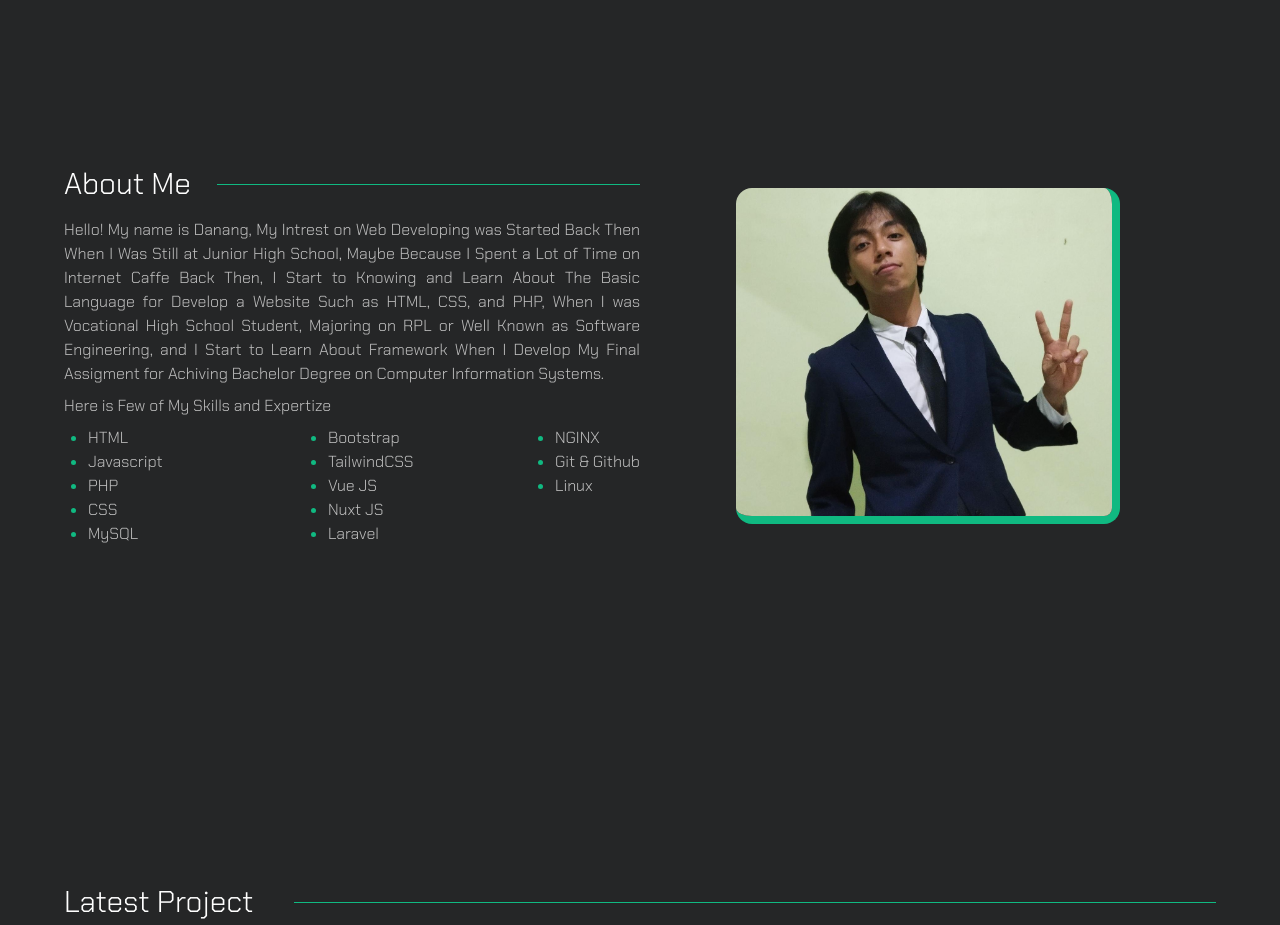
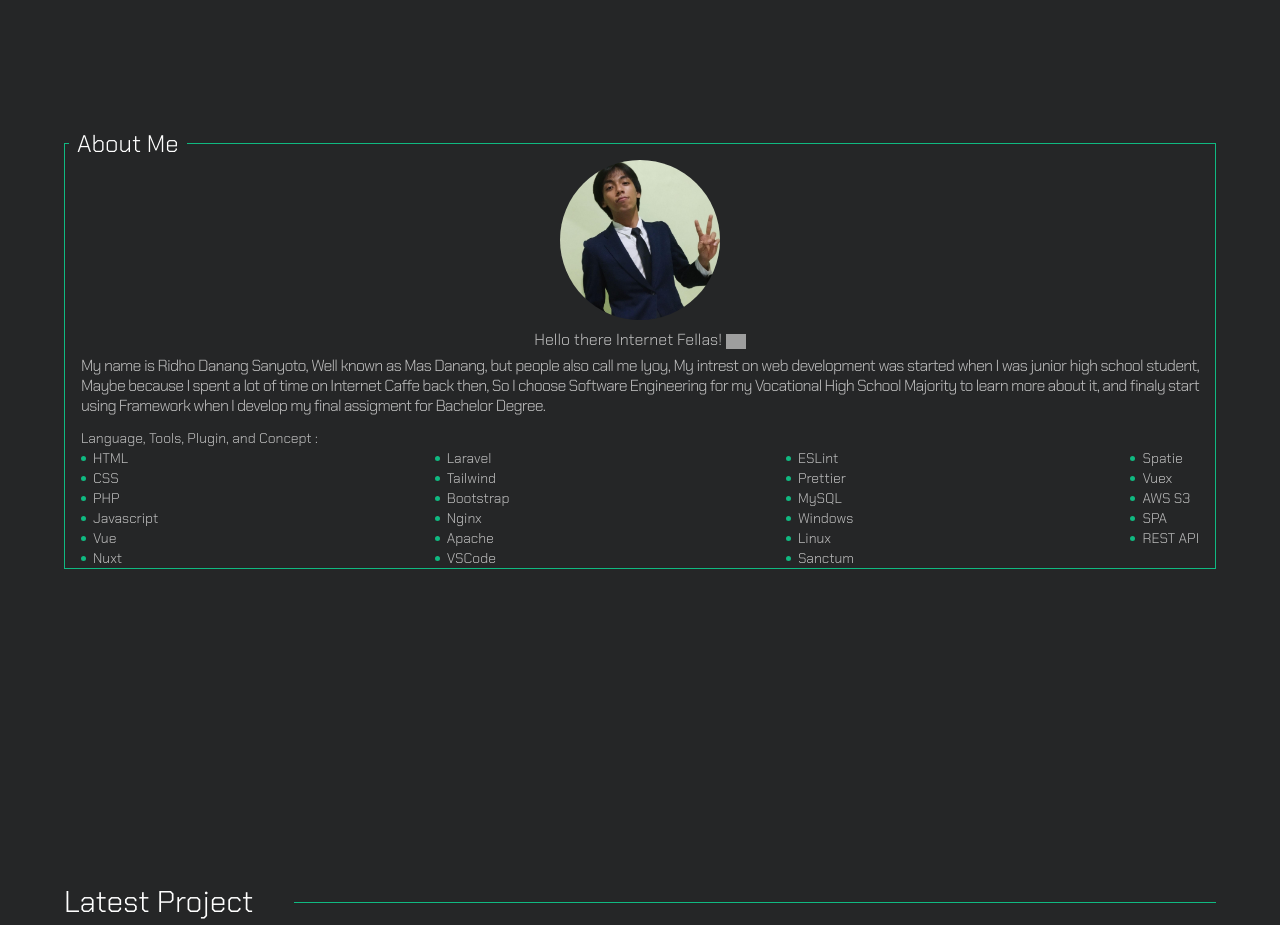
Before and after one commit to rdanang-dev/hi-danang.github.io, a Vue app: page / in a window 1280 px wide. Shown: the part 920-1845 px from the top of the page. Built offline with nearby package versions, Linux system fonts and the light colour scheme; grey boxes are pictures that could not be loaded; what vue-typer would draw is missing.

Commit message:
finish about me for home, add font awesome and remove mdi icons

```diff
--- a/package.json
+++ b/package.json
@@ -9,9 +9,12 @@
     "deploy": "sh deploy.sh"
   },
   "dependencies": {
+    "@fortawesome/fontawesome-svg-core": "^1.2.36",
+    "@fortawesome/free-brands-svg-icons": "^5.15.4",
+    "@fortawesome/free-regular-svg-icons": "^5.15.4",
+    "@fortawesome/free-solid-svg-icons": "^5.15.4",
     "core-js": "^3.6.5",
     "vue": "^2.6.11",
-    "vue-material-design-icons": "^4.12.1",
     "vue-router": "^3.2.0",
     "vue-scrollto": "^2.20.0",
     "vue-typer": "^1.2.0",
--- a/src/assets/css/index.css
+++ b/src/assets/css/index.css
@@ -5,7 +5,7 @@
 @layer base {
   @font-face {
       font-family: "ChakraPetch";
-      font-weight: 400;
+      font-weight: 500;
       src: url(../fonts/ChakraPetch-Light.ttf);
     }
 }
--- a/src/components/About.vue
+++ b/src/components/About.vue
@@ -1,100 +1,128 @@
 <template>
   <div class="flex w-full min-h-screen items-center">
-    <div class="flex flex-col-reverse lg:flex-row justify-between">
-      <div class="flex flex-col w-full lg:w-1/2">
-        <div class="hidden lg:flex lg:flex-row">
-          <span class="text-custom-title lg:text-2xl xl:text-3xl w-full"
-            >About Me</span
-          >
-          <hr
-            class="border-green-500 my-auto w-full lg:-ml-40 xl:-ml-60 pr-24"
-          />
-        </div>
-        <div class="flex flex-col p-2 lg:p-0">
-          <p class="pt-4 text-custom-content w-full text-justify">
-            Hello! My name is Danang, My Intrest on Web Developing was Started
-            Back Then When I Was Still at Junior High School, Maybe Because I
-            Spent a Lot of Time on Internet Caffe Back Then, I Start to Knowing
-            and Learn About The Basic Language for Develop a Website Such as
-            HTML, CSS, and PHP, When I was Vocational High School Student,
-            Majoring on RPL or Well Known as Software Engineering, and I Start
-            to Learn About Framework When I Develop My Final Assigment for
-            Achiving Bachelor Degree on Computer Information Systems.
-          </p>
-          <p class="py-2 text-custom-content">
-            Here is Few of My Skills and Expertize
-          </p>
-          <div class="flex justify-between text-green-500">
-            <ul class="list-disc px-6">
-              <li>
-                <span class="text-custom-content">HTML</span>
+    <div
+      class="flex flex-col border border-green-500 text-justify text-custom-content w-full relative"
+    >
+      <span
+        class="absolute -top-4 left-1 bg-custom-background text-white text-2xl px-2"
+        >About Me</span
+      >
+      <div
+        class="flex rounded-full w-40 h-40 mx-auto overflow-hidden mt-4 mb-2"
+      >
+        <img
+          src="@/assets/image/rdanang.jpg"
+          alt=""
+          srcset=""
+          class="object-cover h-full w-full"
+        />
+      </div>
+      <div class="mx-auto pb-1">
+        Hello there Internet Fellas!
+        <img
+          src="https://user-images.githubusercontent.com/1303154/88677602-1635ba80-d120-11ea-84d8-d263ba5fc3c0.gif"
+          alt="hi"
+          class="inline w-5"
+        />
+      </div>
+      <div class="tracking-tighter leading-tight">
+        <p class="px-4 pb-3">
+          My name is Ridho Danang Sanyoto, Well known as Mas Danang, but people
+          also call me Iyoy, My intrest on web development was started when I
+          was junior high school student, Maybe because I spent a lot of time on
+          Internet Caffe back then, So I choose Software Engineering for my
+          Vocational High School Majority to learn more about it, and finaly
+          start using Framework when I develop my final assigment for Bachelor
+          Degree.
+        </p>
+        <div class="px-4 flex flex-col text-sm tracking-normal">
+          <span>Language, Tools, Plugin, and Concept :</span>
+          <div class="flex flex-row justify-between">
+            <ul class="list-inside list-disc">
+              <li class="text-green-500">
+                <span class="-ml-2 text-custom-content">HTML</span>
               </li>
-              <li>
-                <span class="text-custom-content">Javascript</span>
+              <li class="text-green-500">
+                <span class="-ml-2 text-custom-content">CSS</span>
               </li>
-              <li><span class="text-custom-content">PHP</span></li>
-              <li><span class="text-custom-content">CSS</span></li>
-              <li>
-                <span class="text-custom-content">MySQL</span>
+              <li class="text-green-500">
+                <span class="-ml-2 text-custom-content">PHP</span>
+              </li>
+              <li class="text-green-500">
+                <span class="-ml-2 text-custom-content">Javascript</span>
+              </li>
+              <li class="text-green-500">
+                <span class="-ml-2 text-custom-content">Vue</span>
+              </li>
+              <li class="text-green-500">
+                <span class="-ml-2 text-custom-content">Nuxt</span>
               </li>
             </ul>
-            <ul class="list-disc">
-              <li>
-                <span class="text-custom-content">Bootstrap</span>
+            <ul class="list-inside list-disc">
+              <li class="text-green-500">
+                <span class="-ml-2 text-custom-content">Laravel</span>
               </li>
-              <li>
-                <span class="text-custom-content">TailwindCSS</span>
+              <li class="text-green-500">
+                <span class="-ml-2 text-custom-content">Tailwind</span>
               </li>
-              <li>
-                <span class="text-custom-content">Vue JS</span>
+              <li class="text-green-500">
+                <span class="-ml-2 text-custom-content">Bootstrap</span>
               </li>
-              <li>
-                <span class="text-custom-content">Nuxt JS</span>
+              <li class="text-green-500">
+                <span class="-ml-2 text-custom-content">Nginx</span>
               </li>
-              <li>
-                <span class="text-custom-content">Laravel</span>
+              <li class="text-green-500">
+                <span class="-ml-2 text-custom-content">Apache</span>
+              </li>
+              <li class="text-green-500">
+                <span class="-ml-2 text-custom-content">VSCode</span>
               </li>
             </ul>
-            <ul class="list-disc">
-              <li>
-                <span class="text-custom-content">NGINX</span>
+            <ul class="list-inside list-disc">
+              <li class="text-green-500">
+                <span class="-ml-2 text-custom-content">ESLint</span>
               </li>
-              <li>
-                <span class="text-custom-content">Git & Github</span>
+              <li class="text-green-500">
+                <span class="-ml-2 text-custom-content">Prettier</span>
               </li>
-              <li>
-                <span class="text-custom-content">Linux</span>
+              <li class="text-green-500">
+                <span class="-ml-2 text-custom-content">MySQL</span>
+              </li>
+              <li class="text-green-500">
+                <span class="-ml-2 text-custom-content">Windows</span>
+              </li>
+              <li class="text-green-500">
+                <span class="-ml-2 text-custom-content">Linux</span>
+              </li>
+              <li class="text-green-500">
+                <span class="-ml-2 text-custom-content">Sanctum</span>
+              </li>
+            </ul>
+            <ul class="list-inside list-disc">
+              <li class="text-green-500">
+                <span class="-ml-2 text-custom-content">Spatie</span>
+              </li>
+              <li class="text-green-500">
+                <span class="-ml-2 text-custom-content">Vuex</span>
+              </li>
+              <li class="text-green-500">
+                <span class="-ml-2 text-custom-content">AWS S3</span>
+              </li>
+              <li class="text-green-500">
+                <span class="-ml-2 text-custom-content">SPA</span>
+              </li>
+              <li class="text-green-500">
+                <span class="-ml-2 text-custom-content">REST API</span>
               </li>
             </ul>
           </div>
         </div>
       </div>
-      <div class="flex w-full max-w-md m-auto lg:max-w-sm xl:w-1/2 xl:max-w-lg">
-        <div class="">
-          <img
-            src="@/assets/image/rdanang.jpg"
-            alt="rdanang"
-            class="
-              xl:w-9/12
-              mx-auto
-              border-r-8 border-b-8 border-green-500
-              rounded-2xl
-            "
-          />
-        </div>
-      </div>
-      <div class="flex flex-row pb-3 lg:hidden lg:pb-0">
-        <span class="text-custom-title text-xl md:text-3xl w-3/12">
-          About Me
-        </span>
-        <hr class="border-green-500 my-auto w-9/12" />
-      </div>
     </div>
   </div>
 </template>
-
 <script>
   export default {}
 </script>
 
-<style></style>
+<style scoped></style>
--- a/tailwind.config.js
+++ b/tailwind.config.js
@@ -15,6 +15,9 @@ module.exports = {
       fontFamily: {
         mono: ["ChakraPetch", defaultTheme.fontFamily.mono],
       },
+      listStyleType: {
+        square: "square",
+      },
     },
   },
   variants: {
```
Also changed, not shown: 1 other file (tests, documents, lock files or other folders).
